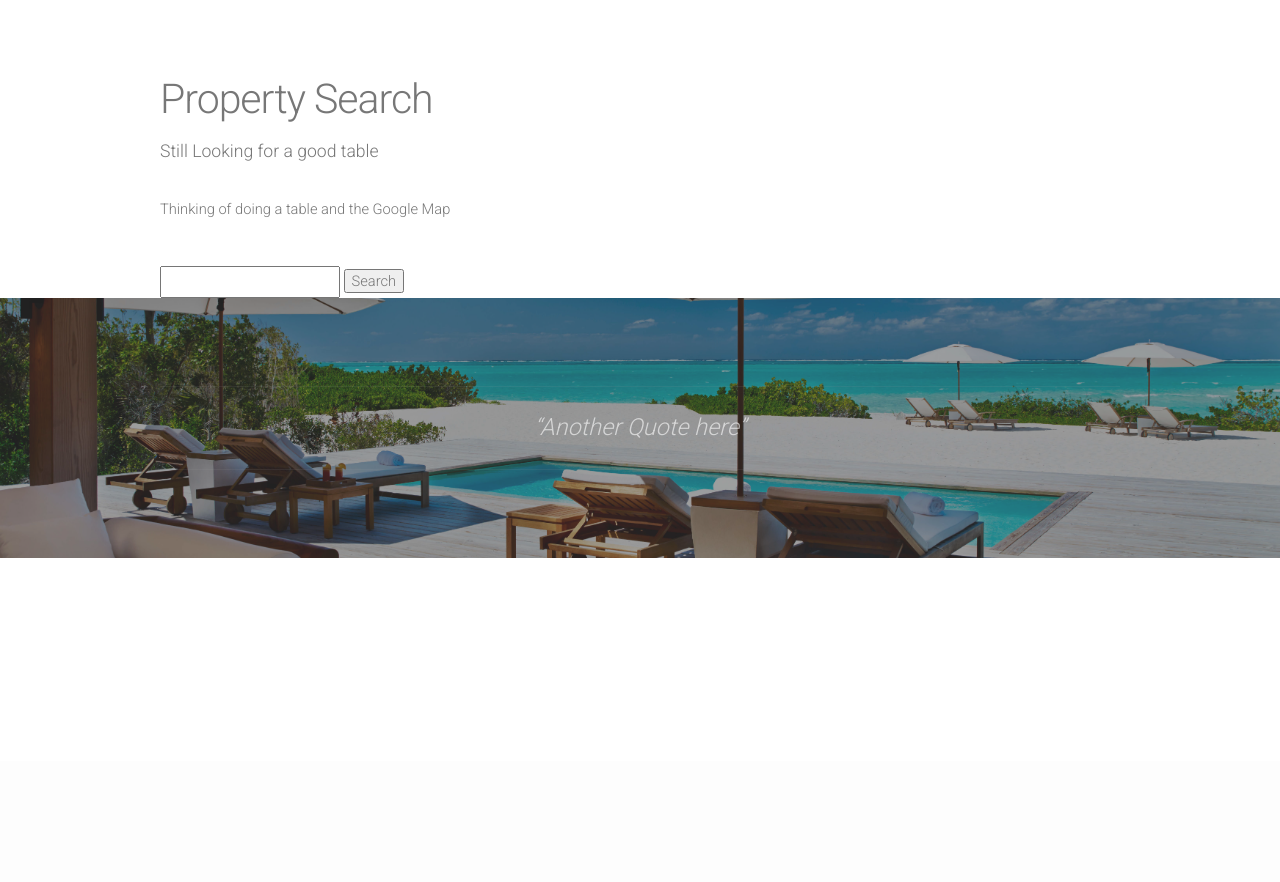
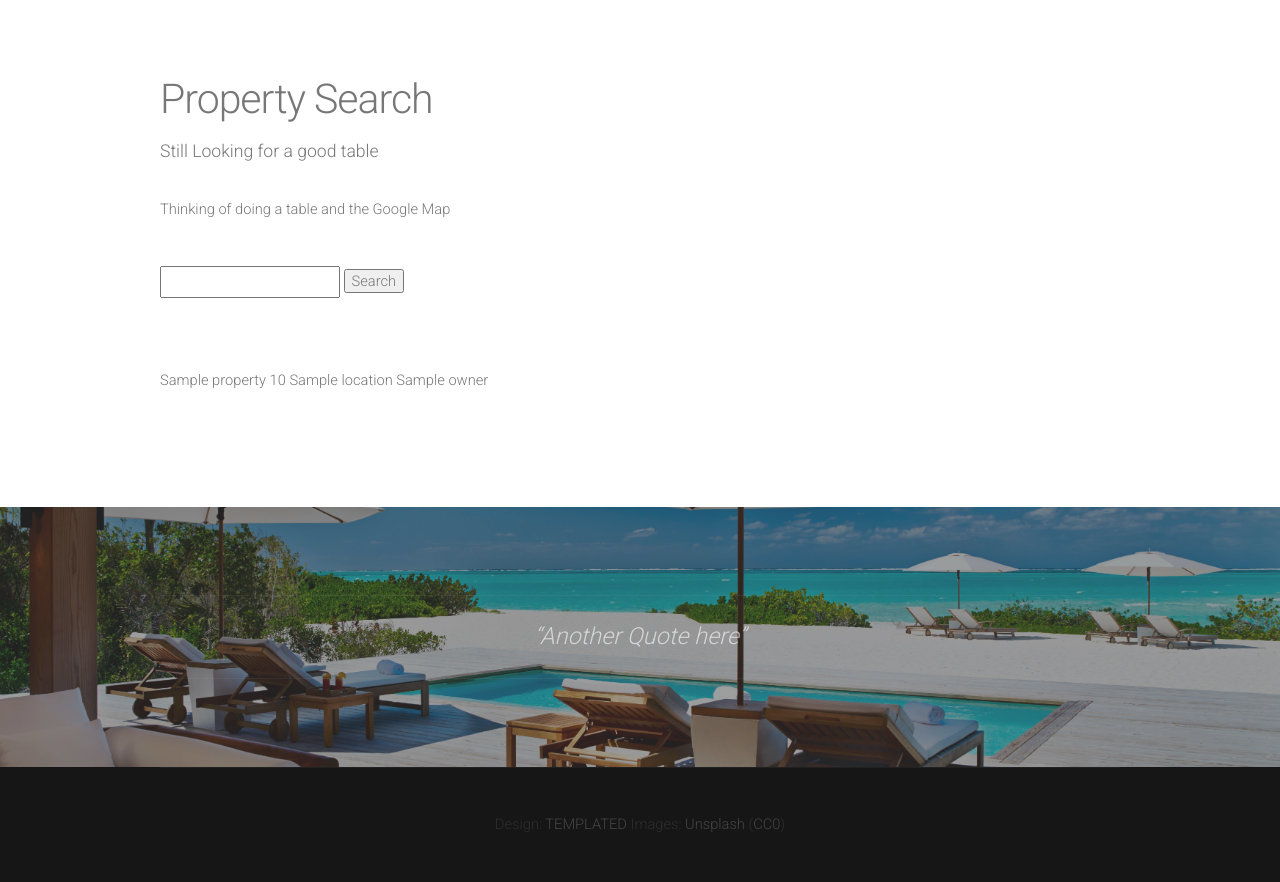
Before and after one commit to UMBC-CMSC447/Section-1-Team-3, a Django app: template Code/mysite/templates/beach_homepage/property_search.html in a window 1280 px wide. Shown: the part 236-1118 px from the top of the page. Before the commit the page ends 794 px from the top, so only its background shows below. Run offline with Django 3.2, Linux system fonts and the light colour scheme; the template is opened without the code that fills it: most values are stand-ins (such as "Sample title", 1, 10 or a date in 2020); parts of the project's set-up code (start-up, migrations or seed data) failed here and were passed over; some libraries are stand-ins or nearby versions.

Commit message:
Now Search properties page will list the properties that exist in the database

```diff
--- a/Code/mysite/beach_homepage/views.py
+++ b/Code/mysite/beach_homepage/views.py
@@ -32,10 +32,13 @@ def index(request):
     # Note the key boldmessage is the same as {{ boldmessage }} in the template!
     context_dict = {'boldmessage': "I am bold font from the context"}
     test = property.objects.all()
+    properties = property.objects.all()
     # Return a rendered response to send to the client.
     # We make use of the shortcut function to make our lives easier.
     # Note that the first parameter is the template we wish to use.
-    return render_to_response(newPath, {'user' : request.user,'house' : test}, context)
+    #return render_to_response(newPath, {'user' : request.user,'house' : test}, context)
+    return render_to_response(newPath,{'list':properties},context)
+
 #full tutorial
 #http://www.djangobook.com/en/2.0/chapter07.html
 def search(request,data):
--- a/Code/mysite/templates/beach_homepage/property_search.html
+++ b/Code/mysite/templates/beach_homepage/property_search.html
@@ -57,8 +57,20 @@
 						<form action="/search/" method="get">
 					<input type="text" name="q">
 					<input type="submit" value="Search">
-			</form>
-						</section
+					<br>
+				</section>
+					<section>
+					</form>
+					{% for property in list %}
+					<br>
+					<span>{{ property.Name }}</span>
+					<span>{{ property.Price }} </span>
+					<span>{{ property.Location }} </span>
+					<span> {{ property.Owner }} </span>
+					<br>
+					{% endfor %}
+					<br>
+				</section>
 			</div>
 		</div>
 	<!-- /Main -->
```
